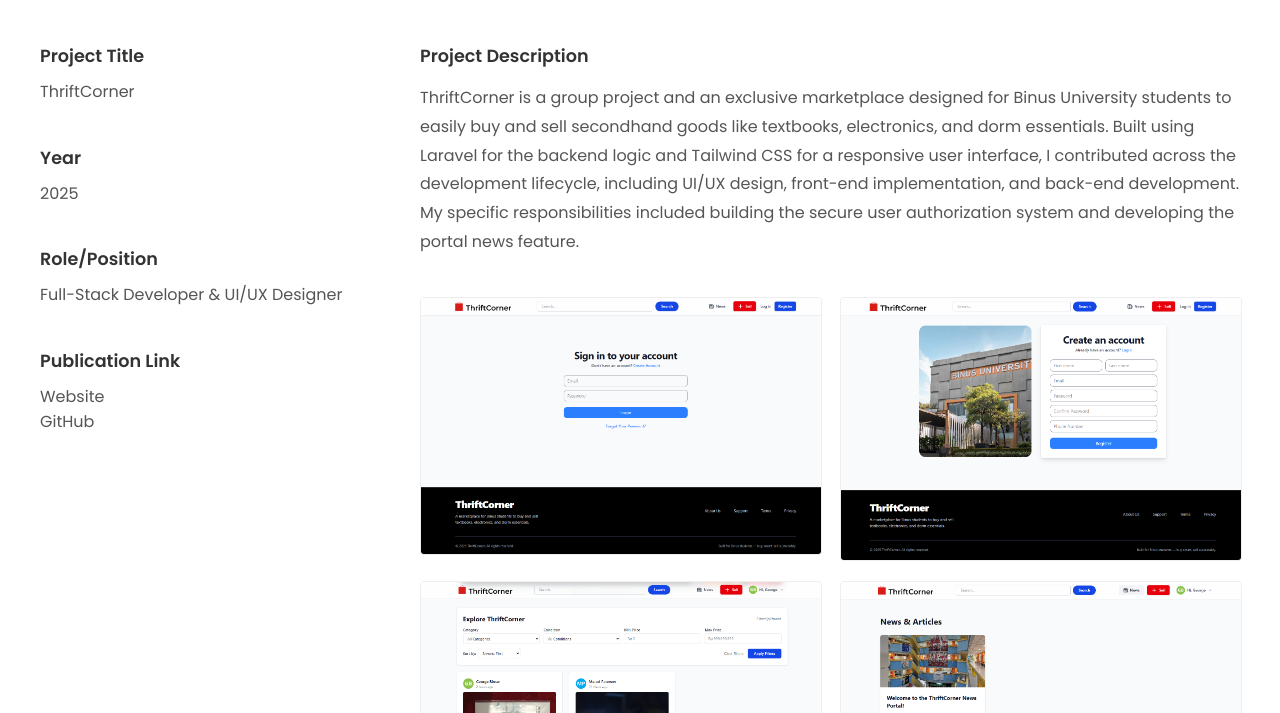
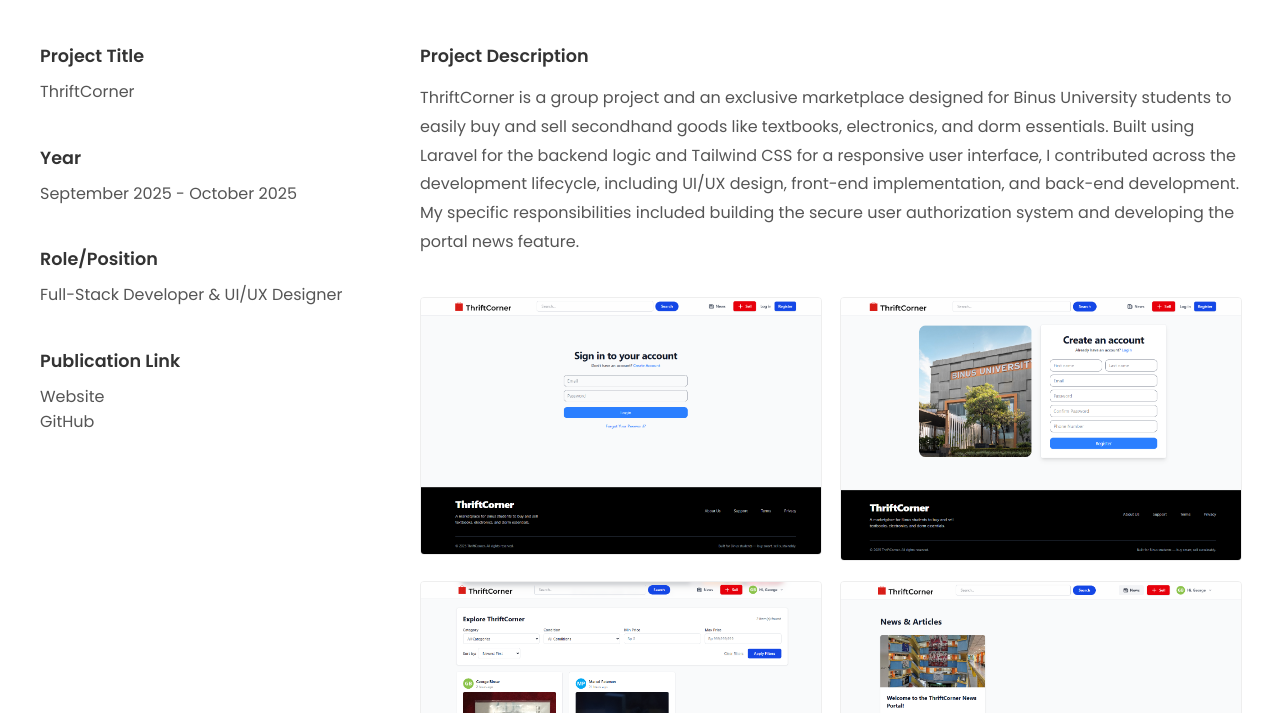
Before and after one commit to georgepach/portofolioGeorge, a plain HTML site: page project/thriftcorner.html in a window 1280 px wide. Shown: the part 87-800 px from the top of the page. Drawn offline with Linux system fonts and the light colour scheme.

Commit message:
Update CV

```diff
--- a/project/thriftcorner.html
+++ b/project/thriftcorner.html
@@ -29,7 +29,7 @@
             </div>
             <div class="sidebar-block">
                 <h3>Year</h3>
-                <p>2025</p>
+                <p>September 2025 - October 2025</p>
             </div>
             <div class="sidebar-block">
                 <h3>Role/Position</h3>
```
Also changed, not shown: project/stms.html (+1 -1 lines), 1 other file.
